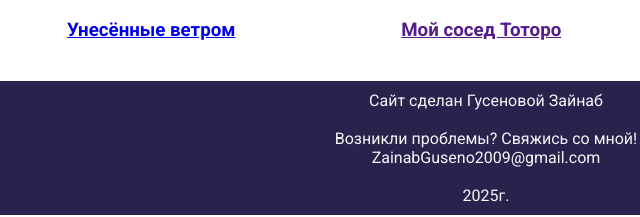
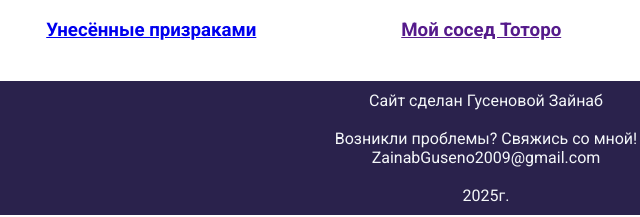
Before and after one commit to ZainabGus/final_project, a plain HTML site: page index.html in a window 1280 px wide. Shown: the part 583-800 px from the top of the page, 154-794 px from the left. Drawn offline with Linux system fonts and the light colour scheme.

Commit message:
Update index.html

```diff
--- a/index.html
+++ b/index.html
@@ -26,7 +26,7 @@
         <section class="s">
             <article>
                 <img class="i a" src="pictures/main/spirited_away_cover.jpg" alt="">
-                <h3><a href="my_film.html" target="_blank">Унесённые ветром</a></h3>
+                <h3><a href="my_film.html" target="_blank">Унесённые призраками</a></h3>
             </article>
             <article>
                 <img class="i" src="pictures/main/373bc01b-acd5-40c8-9f6f-1e7b15aca14e.jpg" alt="">
```
